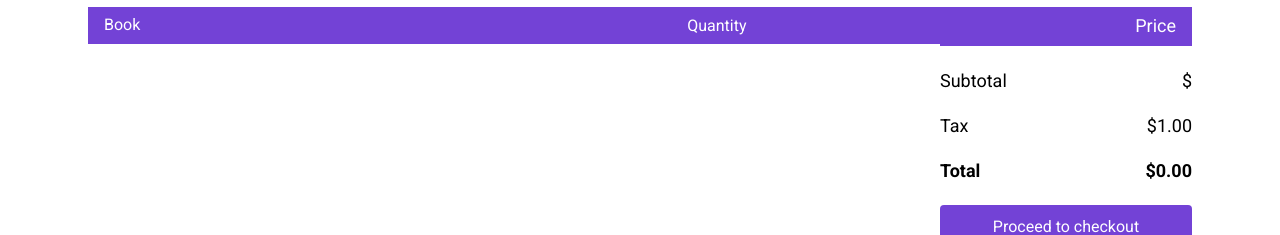
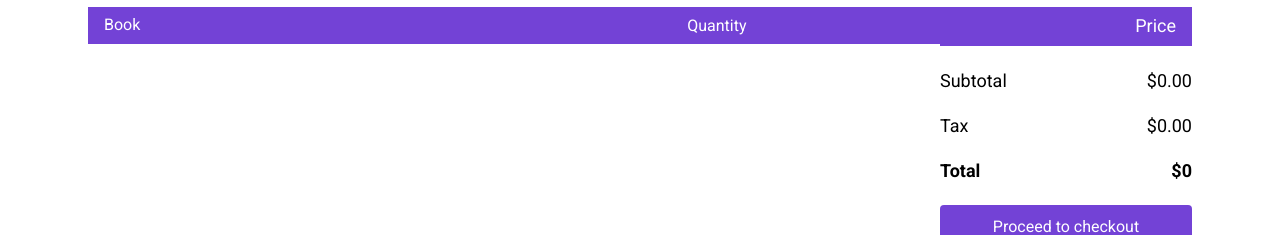
Before and after one commit to Molberda/library-react, a React (Create React App) app: page /cart in a window 1280 px wide. Shown: the part 151-386 px from the top of the page. Built offline with nearby package versions, Linux system fonts and the light colour scheme.

Commit message:
multiplied the total function by 0.9 and 0.1 to get the subtotal and tax values repectively

```diff
--- a/src/Pages/Cart.jsx
+++ b/src/Pages/Cart.jsx
@@ -1,17 +1,13 @@
-import { faTrashRestoreAlt } from "@fortawesome/free-solid-svg-icons";
-import React, { useEffect, useState } from "react";
+import React from "react";
 
 const Cart = ({ cart, changeQuantity }) => {
-  let price = 0;
-
   const total = () => {
+    let price = 0;
     cart.forEach((item) => {
       price += +((item.salePrice || item.originalPrice) * item.quantity);
     });
-    return price.toFixed(2);
+    return price;
   };
-
-
 
   return (
     <div id="totals__body">
@@ -73,11 +69,11 @@ const Cart = ({ cart, changeQuantity }) => {
             <div className="total">
               <div className="total__item total__sub-total">
                 <span>Subtotal</span>
-                <span>$</span>
+                <span>${(total() * 0.9).toFixed(2)}</span>
               </div>
               <div className="total__item total__tax">
                 <span>Tax</span>
-                <span>$1.00</span>
+                <span>${(total() * 0.1).toFixed(2)}</span>
               </div>
               <div className="total__item total__price">
                 <span>Total</span>
```
